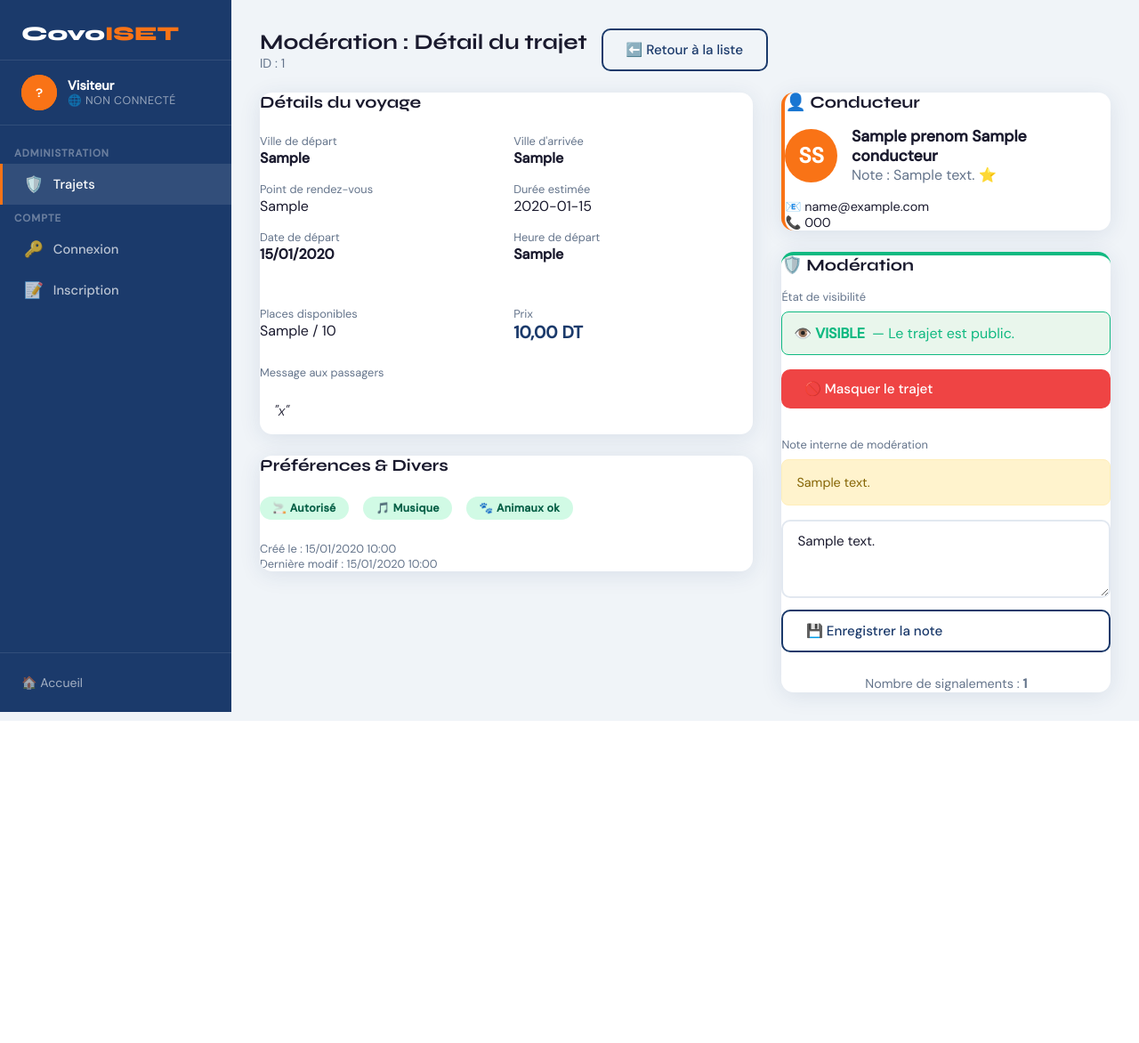
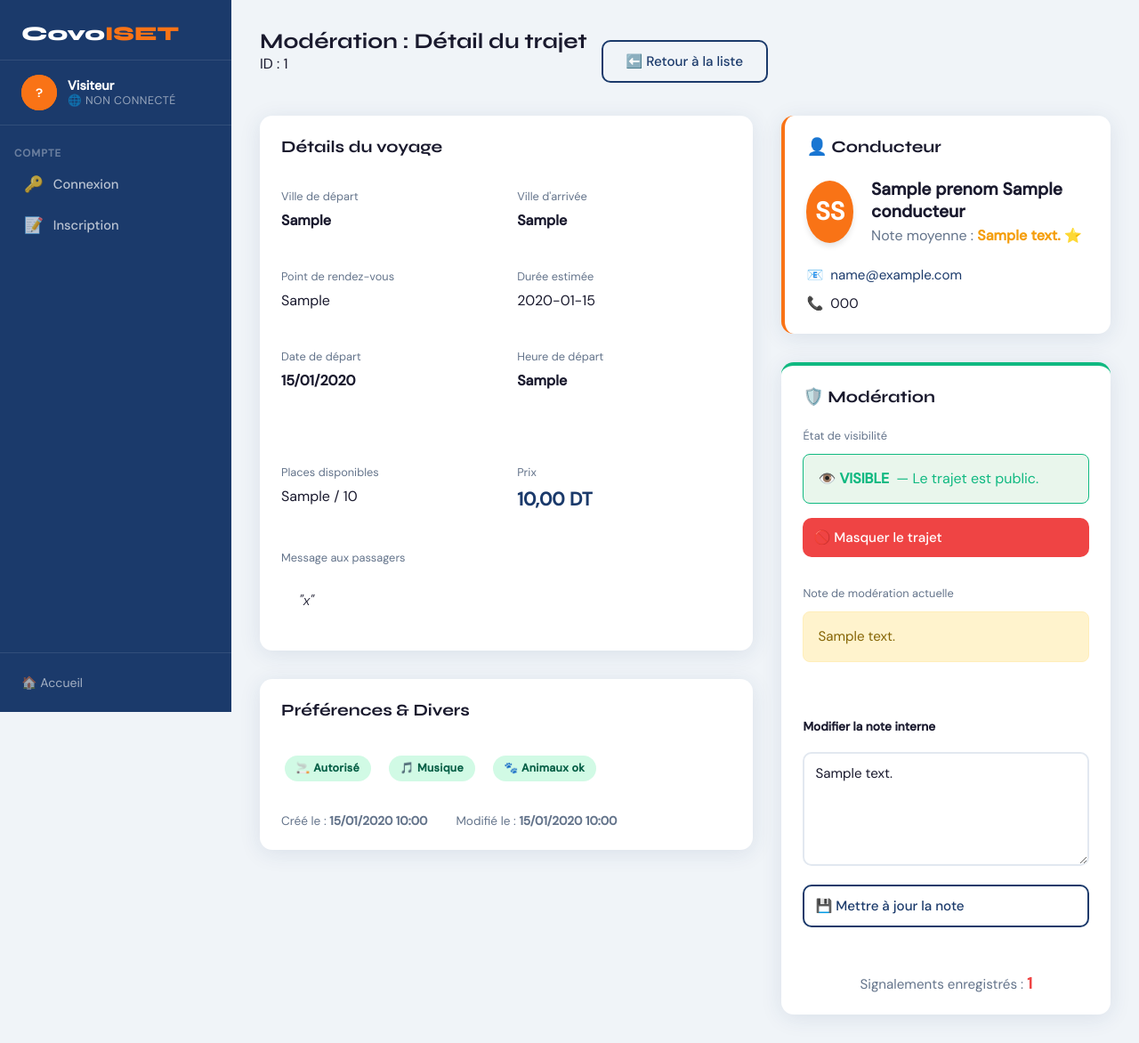
Before and after one commit to elabenkhedher/covo, a Symfony app: template templates/admin/trajet/detail.html.twig in a window 1280 px wide. Shown: the whole page at 89% size. Before the commit the page ends 810 px from the top, so only its background shows below. Run offline with Twig, Linux system fonts and the light colour scheme; the template is opened without the code that fills it: most values are stand-ins (such as "Sample title", 1, 10 or a date in 2020); some libraries are stand-ins or nearby versions.

Commit message:
amelioration de visibilité

```diff
--- a/templates/admin/trajet/detail.html.twig
+++ b/templates/admin/trajet/detail.html.twig
@@ -2,160 +2,163 @@
 
 {% block title %}Détail Trajet #{{ trajet.id|slice(0, 8) }}{% endblock %}
 {% block page_title %}Modération : Détail du trajet{% endblock %}
-{% block page_subtitle %}ID : {{ trajet.id }}{% endblock %}
+{% block page_subtitle %}<div style="margin-bottom: 1.5rem;">ID : {{ trajet.id }}</div>{% endblock %}
 
 {% block page_header_actions %}
     <a href="{{ path('admin_trajet_index') }}" class="btn btn-outline">⬅️ Retour à la liste</a>
 {% endblock %}
 
-{% block sidebar_nav %}
-    <div class="nav-section">Administration</div>
-    <a href="{{ path('admin_trajet_index') }}" class="active">
-        <span class="icon">🛡️</span> Trajets
-    </a>
-{% endblock %}
 
 {% block body %}
-<div style="display: grid; grid-template-columns: 1.5fr 1fr; gap: 2rem;">
+<div style="display: grid; grid-template-columns: 1.5fr 1fr; gap: 2rem; margin-top: 1.5rem;">
 
     {# --- COLONNE GAUCHE : INFOS TRAJET --- #}
     <div>
-        <div class="card" style="margin-bottom: 1.5rem;">
-            <h3 style="margin-bottom: 1rem; border-bottom: 1px solid var(--border-color); padding-bottom: 0.5rem;">Détails du voyage</h3>
-            <div style="display: grid; grid-template-columns: 1fr 1fr; gap: 1rem;">
-                <div>
-                    <label style="display: block; font-size: 0.8rem; color: var(--text-muted);">Ville de départ</label>
-                    <strong>{{ trajet.villeDepart }}</strong>
+        <div class="card" style="margin-bottom: 2rem; padding: 1.5rem;">
+            <h3 style="margin-bottom: 1.5rem; border-bottom: 1px solid var(--border-color); padding-bottom: 0.75rem;">Détails du voyage</h3>
+            <div style="display: grid; grid-template-columns: 1fr 1fr; gap: 1.5rem;">
+                <div style="margin-bottom: 1rem;">
+                    <label style="display: block; font-size: 0.8rem; color: var(--text-muted); margin-bottom: 0.25rem;">Ville de départ</label>
+                    <div style="padding: 0.25rem 0; font-weight: bold;">{{ trajet.villeDepart }}</div>
                 </div>
-                <div>
-                    <label style="display: block; font-size: 0.8rem; color: var(--text-muted);">Ville d'arrivée</label>
-                    <strong>{{ trajet.villeArrivee }}</strong>
+                <div style="margin-bottom: 1rem;">
+                    <label style="display: block; font-size: 0.8rem; color: var(--text-muted); margin-bottom: 0.25rem;">Ville d'arrivée</label>
+                    <div style="padding: 0.25rem 0; font-weight: bold;">{{ trajet.villeArrivee }}</div>
                 </div>
-                <div>
-                    <label style="display: block; font-size: 0.8rem; color: var(--text-muted);">Point de rendez-vous</label>
-                    <p>{{ trajet.pointRendezVous|default('Non spécifié') }}</p>
+                <div style="margin-bottom: 1rem;">
+                    <label style="display: block; font-size: 0.8rem; color: var(--text-muted); margin-bottom: 0.25rem;">Point de rendez-vous</label>
+                    <div style="padding: 0.25rem 0;">{{ trajet.pointRendezVous|default('Non spécifié') }}</div>
                 </div>
-                <div>
-                    <label style="display: block; font-size: 0.8rem; color: var(--text-muted);">Durée estimée</label>
-                    <p>{{ trajet.dureeEstimee|default('Inconnue') }}</p>
+                <div style="margin-bottom: 1rem;">
+                    <label style="display: block; font-size: 0.8rem; color: var(--text-muted); margin-bottom: 0.25rem;">Durée estimée</label>
+                    <div style="padding: 0.25rem 0;">{{ trajet.dureeEstimee|default('Inconnue') }}</div>
                 </div>
-                <div>
-                    <label style="display: block; font-size: 0.8rem; color: var(--text-muted);">Date de départ</label>
-                    <strong>{{ trajet.dateDepart|date('d/m/Y') }}</strong>
+                <div style="margin-bottom: 1rem;">
+                    <label style="display: block; font-size: 0.8rem; color: var(--text-muted); margin-bottom: 0.25rem;">Date de départ</label>
+                    <div style="padding: 0.25rem 0; font-weight: bold;">{{ trajet.dateDepart|date('d/m/Y') }}</div>
                 </div>
-                <div>
-                    <label style="display: block; font-size: 0.8rem; color: var(--text-muted);">Heure de départ</label>
-                    <strong>{{ trajet.heureDepart }}</strong>
+                <div style="margin-bottom: 1rem;">
+                    <label style="display: block; font-size: 0.8rem; color: var(--text-muted); margin-bottom: 0.25rem;">Heure de départ</label>
+                    <div style="padding: 0.25rem 0; font-weight: bold;">{{ trajet.heureDepart }}</div>
                 </div>
             </div>
 
-            <hr style="margin: 1.5rem 0; border: none; border-top: 1px solid var(--border-color);">
+            <hr style="margin: 2rem 0; border: none; border-top: 1px solid var(--border-color);">
 
-            <div style="display: grid; grid-template-columns: 1fr 1fr; gap: 1rem;">
-                <div>
-                    <label style="display: block; font-size: 0.8rem; color: var(--text-muted);">Places disponibles</label>
-                    <p>{{ trajet.nbPlacesDisponibles }} / {{ trajet.nbPlacesTotal }}</p>
+            <div style="display: grid; grid-template-columns: 1fr 1fr; gap: 1.5rem;">
+                <div style="margin-bottom: 1rem;">
+                    <label style="display: block; font-size: 0.8rem; color: var(--text-muted); margin-bottom: 0.25rem;">Places disponibles</label>
+                    <div style="padding: 0.25rem 0;">{{ trajet.nbPlacesDisponibles }} / {{ trajet.nbPlacesTotal }}</div>
                 </div>
-                <div>
-                    <label style="display: block; font-size: 0.8rem; color: var(--text-muted);">Prix</label>
-                    <p style="font-size: 1.2rem; font-weight: bold; color: var(--primary);">{{ trajet.prix|number_format(2, ',', ' ') }} DT</p>
+                <div style="margin-bottom: 1rem;">
+                    <label style="display: block; font-size: 0.8rem; color: var(--text-muted); margin-bottom: 0.25rem;">Prix</label>
+                    <div style="padding: 0.25rem 0; font-size: 1.3rem; font-weight: bold; color: var(--primary);">{{ trajet.prix|number_format(2, ',', ' ') }} DT</div>
                 </div>
             </div>
 
             <div style="margin-top: 1.5rem;">
-                <label style="display: block; font-size: 0.8rem; color: var(--text-muted);">Message aux passagers</label>
-                <div style="background: var(--bg-body); padding: 1rem; border-radius: 8px; font-style: italic; margin-top: 0.5rem;">
+                <label style="display: block; font-size: 0.8rem; color: var(--text-muted); margin-bottom: 0.5rem;">Message aux passagers</label>
+                <div style="background: var(--bg-body); padding: 1.25rem; border-radius: 10px; font-style: italic; border: 1px solid var(--border-color); line-height: 1.5;">
                     "{{ trajet.messagePassagers|default('Aucun message.') }}"
                 </div>
             </div>
         </div>
 
-        <div class="card">
-            <h3 style="margin-bottom: 1rem; border-bottom: 1px solid var(--border-color); padding-bottom: 0.5rem;">Préférences & Divers</h3>
-            <div style="display: flex; gap: 1rem; flex-wrap: wrap;">
-                <span class="badge {{ trajet.preferences.fumeur ? 'badge-success' : 'badge-danger' }}">
+        <div class="card" style="padding: 1.5rem;">
+            <h3 style="margin-bottom: 1.5rem; border-bottom: 1px solid var(--border-color); padding-bottom: 0.75rem;">Préférences & Divers</h3>
+            <div style="display: flex; gap: 0.75rem; flex-wrap: wrap;">
+                <span class="badge {{ trajet.preferences.fumeur ? 'badge-success' : 'badge-danger' }}" style="padding: 0.4rem 0.8rem; margin: 0.25rem;">
                     {{ trajet.preferences.fumeur ? '🚬 Autorisé' : '🚭 Non fumeur' }}
                 </span>
-                <span class="badge {{ trajet.preferences.musique ? 'badge-success' : 'badge-danger' }}">
+                <span class="badge {{ trajet.preferences.musique ? 'badge-success' : 'badge-danger' }}" style="padding: 0.4rem 0.8rem; margin: 0.25rem;">
                     {{ trajet.preferences.musique ? '🎵 Musique' : '🔇 Pas de musique' }}
                 </span>
-                <span class="badge {{ trajet.preferences.animaux ? 'badge-success' : 'badge-danger' }}">
+                <span class="badge {{ trajet.preferences.animaux ? 'badge-success' : 'badge-danger' }}" style="padding: 0.4rem 0.8rem; margin: 0.25rem;">
                     {{ trajet.preferences.animaux ? '🐾 Animaux ok' : '🚫 Pas d\'animaux' }}
                 </span>
             </div>
 
-            <div style="margin-top: 1.5rem; font-size: 0.8rem; color: var(--text-muted);">
-                Créé le : {{ trajet.createdAt|date('d/m/Y H:i') }}<br>
-                Dernière modif : {{ trajet.updatedAt|date('d/m/Y H:i') }}
+            <div style="margin-top: 2rem; font-size: 0.85rem; color: var(--text-muted); display: flex; gap: 2rem;">
+                <div>Créé le : <strong>{{ trajet.createdAt|date('d/m/Y H:i') }}</strong></div>
+                <div>Modifié le : <strong>{{ trajet.updatedAt|date('d/m/Y H:i') }}</strong></div>
             </div>
         </div>
     </div>
 
     {# --- COLONNE DROITE : CONDUCTEUR & MODÉRATION --- #}
-    <div>
-        <div class="card" style="margin-bottom: 1.5rem; border-left: 4px solid var(--accent);">
-            <h3 style="margin-bottom: 1rem;">👤 Conducteur</h3>
+    <div style="display: flex; flex-direction: column; gap: 2rem;">
+        <div class="card" style="padding: 1.5rem; border-left: 4px solid var(--accent);">
+            <h3 style="margin-bottom: 1.5rem;">👤 Conducteur</h3>
             {% if conducteur %}
-                <div style="display: flex; align-items: center; gap: 1rem; margin-bottom: 1rem;">
-                    <div style="width: 60px; height: 60px; background: var(--accent); color: white; display: flex; align-items: center; justify-content: center; border-radius: 50%; font-size: 1.5rem; font-weight: bold;">
+                <div style="display: flex; align-items: center; gap: 1.25rem; margin-bottom: 1.5rem;">
+                    <div style="width: 70px; height: 70px; background: var(--accent); color: white; display: flex; align-items: center; justify-content: center; border-radius: 50%; font-size: 1.75rem; font-weight: bold; box-shadow: 0 4px 6px rgba(0,0,0,0.1);">
                         {{ (conducteur.prenom|slice(0, 1) ~ conducteur.nom|slice(0, 1))|upper }}
                     </div>
                     <div>
-                        <strong style="font-size: 1.1rem;">{{ conducteur.prenom }} {{ conducteur.nom }}</strong><br>
-                        <span style="color: var(--text-muted);">Note : {{ conducteur.noteMoyenne|default('N/A') }} ⭐</span>
+                        <div style="font-size: 1.2rem; font-weight: bold;">{{ conducteur.prenom }} {{ conducteur.nom }}</div>
+                        <div style="color: var(--text-muted); margin-top: 0.25rem;">Note moyenne : <strong style="color: var(--warning);">{{ conducteur.noteMoyenne|default('N/A') }} ⭐</strong></div>
                     </div>
                 </div>
-                <div style="font-size: 0.9rem;">
-                    <p>📧 {{ conducteur.email }}</p>
-                    <p>📞 {{ conducteur.telephone }}</p>
+                <div style="display: flex; flex-direction: column; gap: 0.75rem; font-size: 0.95rem;">
+                    <div style="display: flex; align-items: center; gap: 0.5rem;">
+                        <span>📧</span> <a href="mailto:{{ conducteur.email }}" style="color: var(--primary);">{{ conducteur.email }}</a>
+                    </div>
+                    <div style="display: flex; align-items: center; gap: 0.5rem;">
+                        <span>📞</span> {{ conducteur.telephone }}
+                    </div>
                 </div>
             {% else %}
-                <p style="color: var(--danger);">Données du conducteur introuvables (ID: {{ trajet.conducteurId }})</p>
+                <p style="color: var(--danger); background: rgba(220,53,69,0.05); padding: 1rem; border-radius: 8px;">Données du conducteur introuvables (ID: {{ trajet.conducteurId }})</p>
             {% endif %}
         </div>
 
-        <div class="card" style="border-top: 4px solid {{ trajet.isMasque ? 'var(--danger)' : 'var(--success)' }};">
-            <h3 style="margin-bottom: 1rem;">🛡️ Modération</h3>
+        <div class="card" style="border-top: 4px solid {{ trajet.isMasque ? 'var(--danger)' : 'var(--success)' }}; overflow: hidden; padding: 1.5rem;">
+            <h3 style="margin-bottom: 1.5rem;">🛡️ Modération</h3>
 
-            <div style="margin-bottom: 1.5rem;">
-                <label style="display: block; font-size: 0.8rem; color: var(--text-muted); margin-bottom: 0.5rem;">État de visibilité</label>
+            <div style="margin-bottom: 2rem;">
+                <label style="display: block; font-size: 0.8rem; color: var(--text-muted); margin-bottom: 0.75rem;">État de visibilité</label>
                 {% if trajet.isMasque %}
-                    <div style="background: rgba(220, 53, 69, 0.1); color: var(--danger); padding: 0.8rem; border-radius: 8px; border: 1px solid var(--danger); display: flex; align-items: center; gap: 0.5rem;">
+                    <div style="background: rgba(220, 53, 69, 0.1); color: var(--danger); padding: 1rem; border-radius: 8px; border: 1px solid var(--danger); display: flex; align-items: center; gap: 0.5rem; word-break: break-word; line-height: 1.4;">
                         <strong>🚫 MASQUÉ</strong> — Les passagers ne peuvent plus voir ce trajet.
                     </div>
                     <form method="POST" action="{{ path('admin_trajet_reactiver', {id: trajet.id}) }}" style="margin-top: 1rem;">
                         <input type="hidden" name="_token" value="{{ csrf_token('admin_trajet_' ~ trajet.id) }}">
-                        <button type="submit" class="btn btn-success" style="width: 100%;">✅ Réactiver le trajet</button>
+                        <button type="submit" class="btn btn-success" style="width: 100%; padding: 0.75rem;">✅ Réactiver le trajet</button>
                     </form>
                 {% else %}
-                    <div style="background: rgba(40, 167, 69, 0.1); color: var(--success); padding: 0.8rem; border-radius: 8px; border: 1px solid var(--success); display: flex; align-items: center; gap: 0.5rem;">
+                    <div style="background: rgba(40, 167, 69, 0.1); color: var(--success); padding: 1rem; border-radius: 8px; border: 1px solid var(--success); display: flex; align-items: center; gap: 0.5rem; word-break: break-word; line-height: 1.4;">
                         <strong>👁️ VISIBLE</strong> — Le trajet est public.
                     </div>
                     <form method="POST" action="{{ path('admin_trajet_masquer', {id: trajet.id}) }}" style="margin-top: 1rem;">
                         <input type="hidden" name="_token" value="{{ csrf_token('admin_trajet_' ~ trajet.id) }}">
-                        <button type="submit" class="btn btn-danger" style="width: 100%;">🚫 Masquer le trajet</button>
+                        <button type="submit" class="btn btn-danger" style="width: 100%; padding: 0.75rem;">🚫 Masquer le trajet</button>
                     </form>
                 {% endif %}
             </div>
 
             <div style="margin-top: 2rem;">
-                <label style="display: block; font-size: 0.8rem; color: var(--text-muted); margin-bottom: 0.5rem;">Note interne de modération</label>
+                <label style="display: block; font-size: 0.8rem; color: var(--text-muted); margin-bottom: 0.75rem;">Note de modération actuelle</label>
                 {% if trajet.noteModeration %}
-                    <div style="background: #fff3cd; color: #856404; padding: 1rem; border-radius: 8px; border: 1px solid #ffeeba; margin-bottom: 1rem; font-size: 0.9rem;">
-                        {{ trajet.noteModeration }}
+                    <div style="background: #fff3cd; color: #856404; padding: 1rem; border-radius: 8px; border: 1px solid #ffeeba; margin-bottom: 1.5rem; font-size: 0.95rem; word-break: break-word; overflow-wrap: break-word; line-height: 1.5;">
+                        {{ trajet.noteModeration|nl2br }}
                     </div>
+                {% else %}
+                    <p style="font-size: 0.9rem; color: var(--text-muted); font-style: italic; margin-bottom: 1.5rem; padding: 0.5rem 0;">Aucune note enregistrée.</p>
                 {% endif %}
 
+                <hr style="margin: 2rem 0; border: none; border-top: 1px solid var(--border-color);">
+
                 <form method="POST" action="{{ path('admin_trajet_noter', {id: trajet.id}) }}">
+                    <label style="display: block; font-size: 0.85rem; font-weight: bold; margin-bottom: 0.75rem;">Modifier la note interne</label>
                     <input type="hidden" name="_token" value="{{ csrf_token('admin_trajet_note_' ~ trajet.id) }}">
-                    <textarea name="note" class="form-control" rows="3" placeholder="Ajouter ou modifier la note de modération...">{{ trajet.noteModeration }}</textarea>
-                    <button type="submit" class="btn btn-outline" style="width: 100%; margin-top: 0.5rem;">💾 Enregistrer la note</button>
+                    <textarea name="note" class="form-control" rows="5" style="width: 100%; box-sizing: border-box; resize: vertical; padding: 0.75rem; margin-top: 0.5rem;" placeholder="Ex: Signalement pour comportement, prix abusif...">{{ trajet.noteModeration }}</textarea>
+                    <button type="submit" class="btn btn-outline" style="width: 100%; margin-top: 1rem; padding: 0.75rem;">💾 Mettre à jour la note</button>
                 </form>
             </div>
 
-            <div style="margin-top: 1.5rem; text-align: center;">
-                <span style="font-size: 0.9rem; color: var(--text-muted);">
-                    Nombre de signalements : <strong>{{ trajet.signalementsCount }}</strong>
+            <div style="margin-top: 2rem; text-align: center; border-top: 1px solid var(--border-color); padding-top: 1.25rem;">
+                <span style="font-size: 0.95rem; color: var(--text-muted);">
+                    Signalements enregistrés : <strong style="color: {{ trajet.signalementsCount > 0 ? 'var(--danger)' : 'inherit' }}; font-size: 1.1rem;">{{ trajet.signalementsCount }}</strong>
                 </span>
             </div>
         </div>
--- a/templates/app_base.html.twig
+++ b/templates/app_base.html.twig
@@ -37,16 +37,29 @@
       </div>
 
       <nav class="sidebar-nav">
-        {% block sidebar_nav %}{% endblock %}
+        {% if is_granted('ROLE_ADMIN') %}
+          <div class="nav-section">Administration</div>
+          <a href="{{ path('admin_trajet_index') }}"
+             class="{{ app.request.attributes.get('_route') starts with 'admin_trajet' ? 'active' : '' }}">
+            <span class="icon">🛡️</span> Trajets
+          </a>
+        {% elseif is_granted('ROLE_CONDUCTEUR') %}
+          {% block sidebar_nav_conducteur %}{% endblock %}
+        {% else %}
+          {% block sidebar_nav_passager %}{% endblock %}
+        {% endif %}
+
+        {% if not is_granted('ROLE_ADMIN') %}
+          {% block sidebar_nav %}{% endblock %}
+        {% endif %}
 
         <div class="nav-section">Compte</div>
         {% if app.user %}
-          {% if 'ROLE_ADMIN' in app.user.roles %}
-            <a href="{{ path('admin_trajet_index') }}"
-               class="{{ app.request.attributes.get('_route') starts with 'admin_trajet' ? 'active' : '' }}">
-              <span class="icon">⚙️</span> Administration
-            </a>
-          {% elseif 'ROLE_CONDUCTEUR' in app.user.roles %}
+          {% if is_granted('ROLE_ADMIN') %}
+            <div style="padding: 0.75rem 1rem; font-size: 0.85rem; color: var(--text-muted); font-style: italic;">
+              Session modérateur
+            </div>
+          {% elseif is_granted('ROLE_CONDUCTEUR') %}
             <a href="{{ path('conducteur_profile') }}"
                class="{{ app.request.attributes.get('_route') == 'conducteur_profile' ? 'active' : '' }}">
               <span class="icon">👤</span> Mon profil
```
Also changed, not shown: templates/admin/trajet/index.html.twig (+13 -19 lines).
